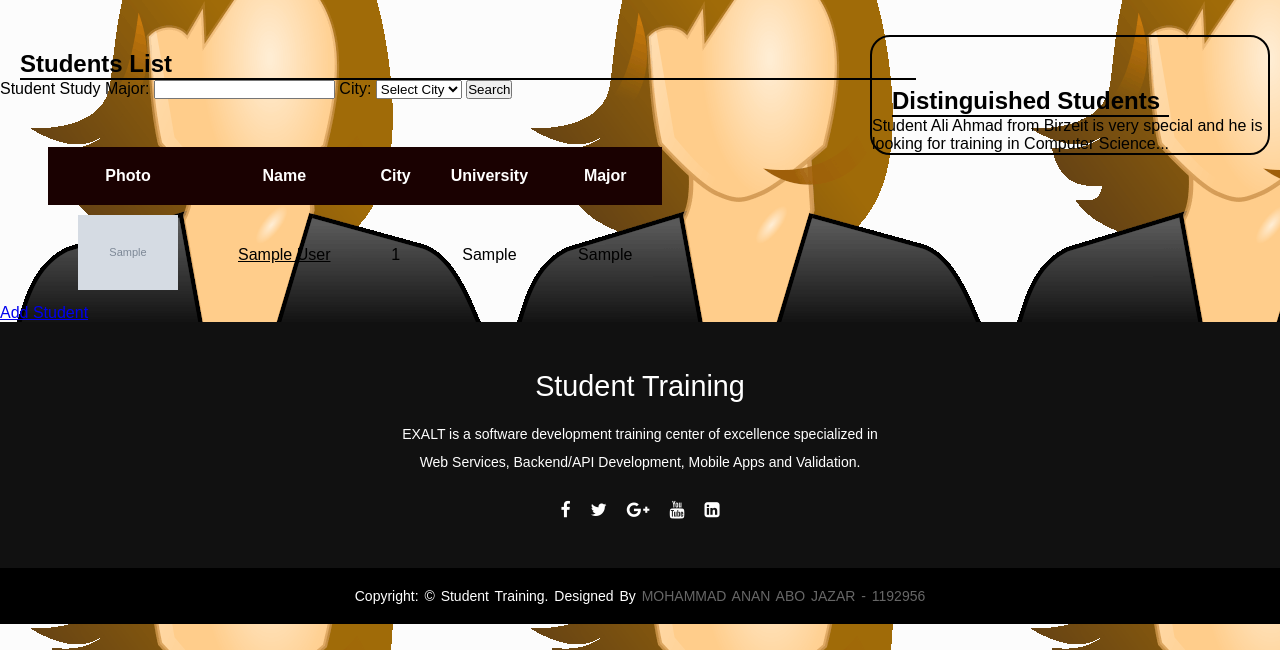
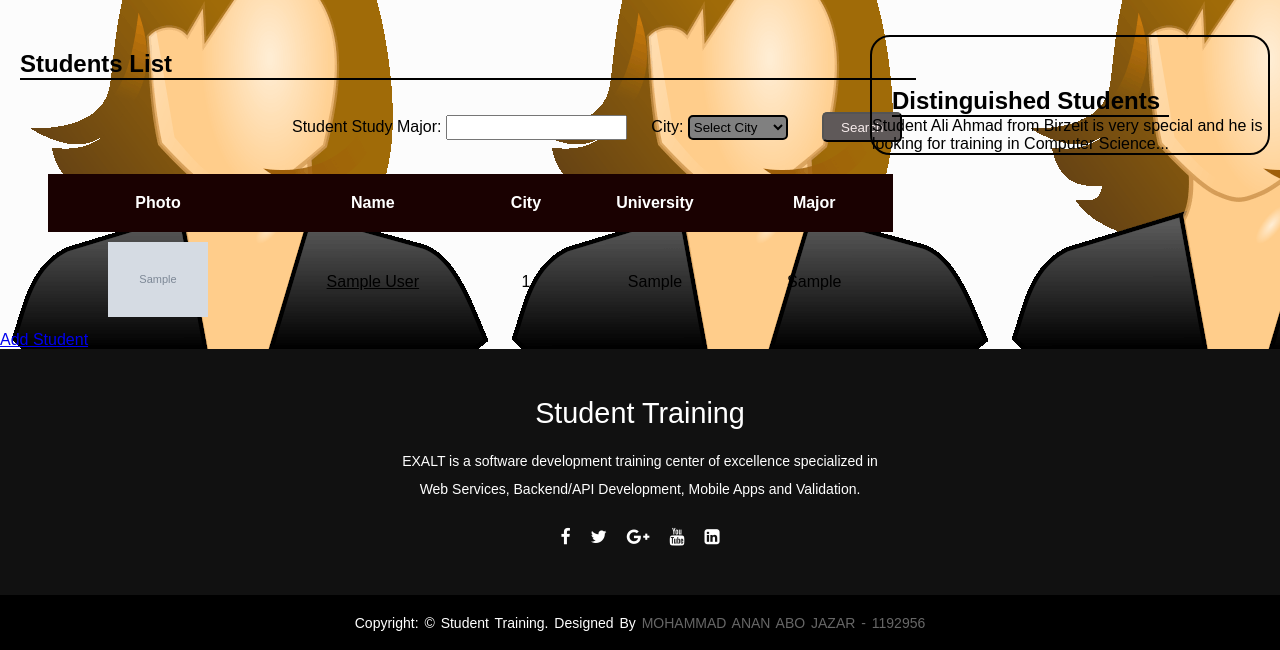
Before and after one commit to mohAnan-CS/Student-Training-WEB, a PHP site: page /students.php in a window 1280 px wide. Shown: the part 125-775 px from the top of the page. Run offline with PHP 8.4, Linux system fonts and the light colour scheme; tables that the repository leaves empty hold one stand-in row (values such as "Sample post"); grey boxes marked "Sample" are stand-in pictures.

Commit message:
push student.php

```diff
--- a/css/layout.css
+++ b/css/layout.css
@@ -354,9 +354,10 @@ dt{
 
 .table-data{
     margin-left: 3em;
-    margin-top: 3em;
+    margin-top: 2em;
     text-align: center;
     border-collapse: collapse;
+    width: 66%;
 }
 
 .table-data td {
@@ -390,3 +391,51 @@ dt{
 .table-data a{
     color: black;
 }
+
+.list-form {
+    width: fit-content;
+    margin-left: 17em;
+    margin-top: 2em;
+}
+
+.list-form div label{
+    padding-left: 20px;
+}
+
+.list-form input[type = "submit"]{
+    margin-left: 30px;
+    width: 80px;
+    height: 30px;
+    border-radius: 2px black solid;
+    border-radius: 5px;
+    color: rgb(247, 236, 236);
+    background-color: rgb(95, 89, 89);
+    transition-duration: 0.7s;
+}
+
+.list-form input[type = "submit"]:hover{
+    background-color: red;
+}
+
+.list-form select{
+    width: 100px;
+    height: 25px;
+    background-color: gray;
+    border: 2px black solid;
+    transition-duration: 0.67s;
+    border-radius: 5px;
+}
+
+.list-form select:hover{
+    background-color: black;
+    color: white;
+}
+
+.list-form select:focus{
+    background-color: black;
+    color: white;
+}
+
+.list-form input[type="text"]{
+    height: 25px;
+}
--- a/parts/_header.php
+++ b/parts/_header.php
@@ -43,7 +43,6 @@
             </nav>
         </header>
         <?php } ?>
-
         <?php
             if($_SERVER['REQUEST_METHOD'] == "POST" and isset($_POST['logout'])){
                 session_destroy();
--- a/students.php
+++ b/students.php
@@ -3,7 +3,7 @@
 <?php include_once 'model.php'; ?>
 <main>
     <h2>Students List</h2>
-    <form class="student-list-form"action="?" method="get">
+    <form class="list-form"action="?" method="get">
         <div>
             <label>Student Study Major:</label>
             <input class="text-field-major" type="text" name="major"/>
```
Also changed, not shown: student.php (+17 -1 lines).
